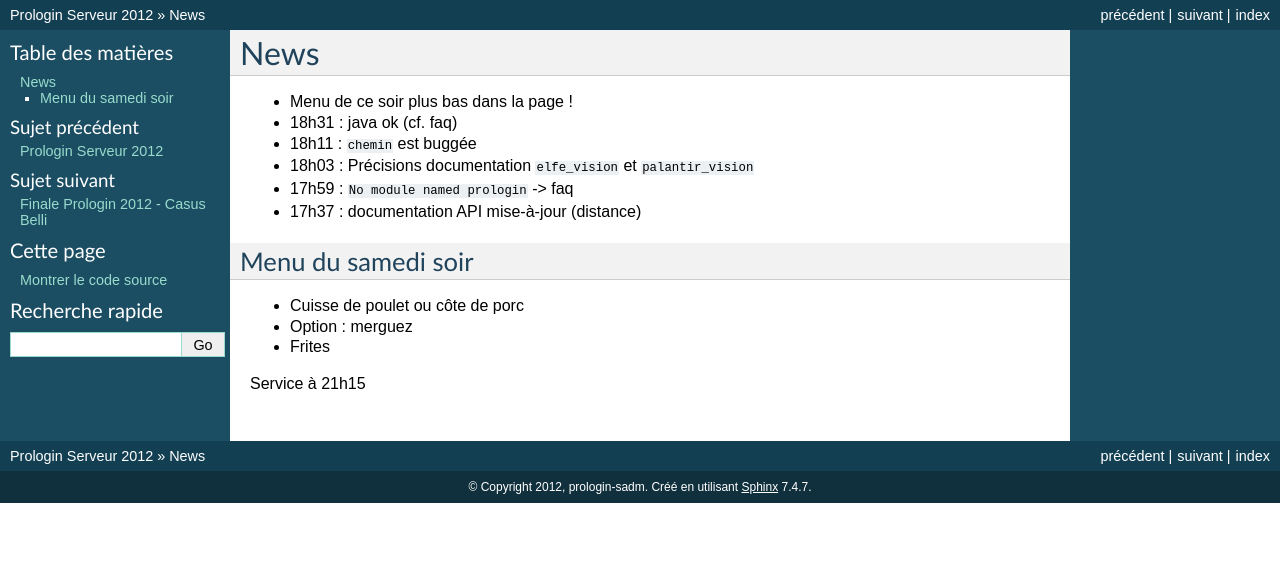
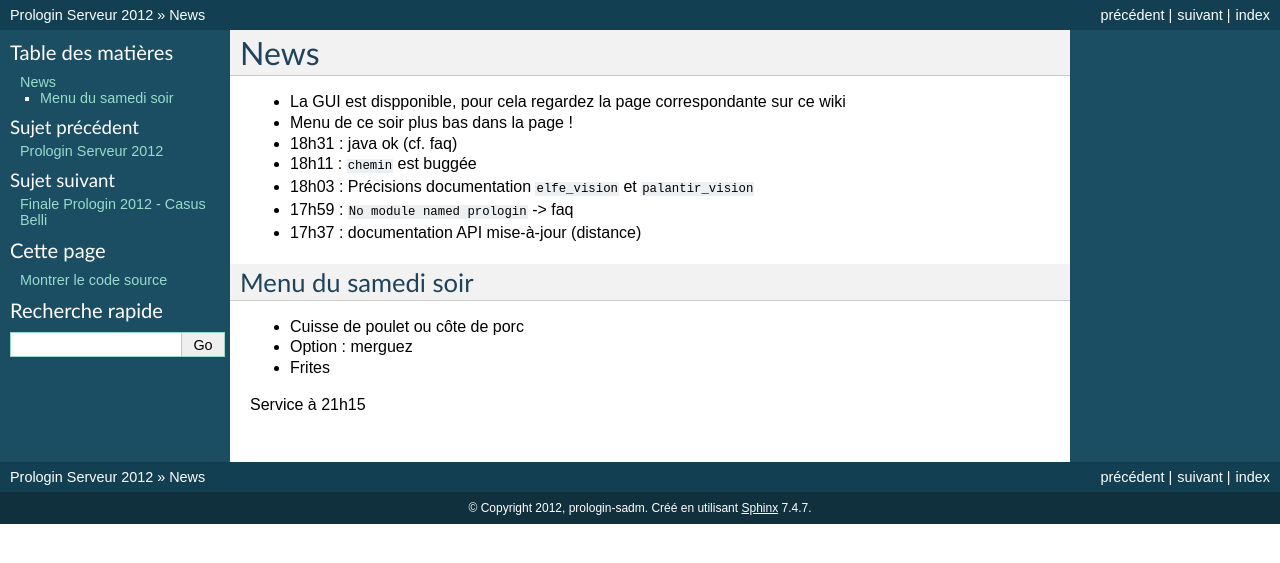
Before and after one commit to prologin/prologin2012, a Sphinx documentation site: the page built from doc/news.rst, in a window 1280 px wide. Shown: the top 563 px of the page. Built offline with Sphinx 7.4.7, drawn with Linux system fonts in a browser that asks for light colours.

Commit message:
Add news

```diff
--- a/doc/news.rst
+++ b/doc/news.rst
@@ -2,6 +2,7 @@
 News
 ====
 
+- La GUI est dispponible, pour cela regardez la page correspondante sur ce wiki
 - Menu de ce soir plus bas dans la page !
 - 18h31 : java ok (cf. faq)
 - 18h11 : ``chemin`` est buggée
```
